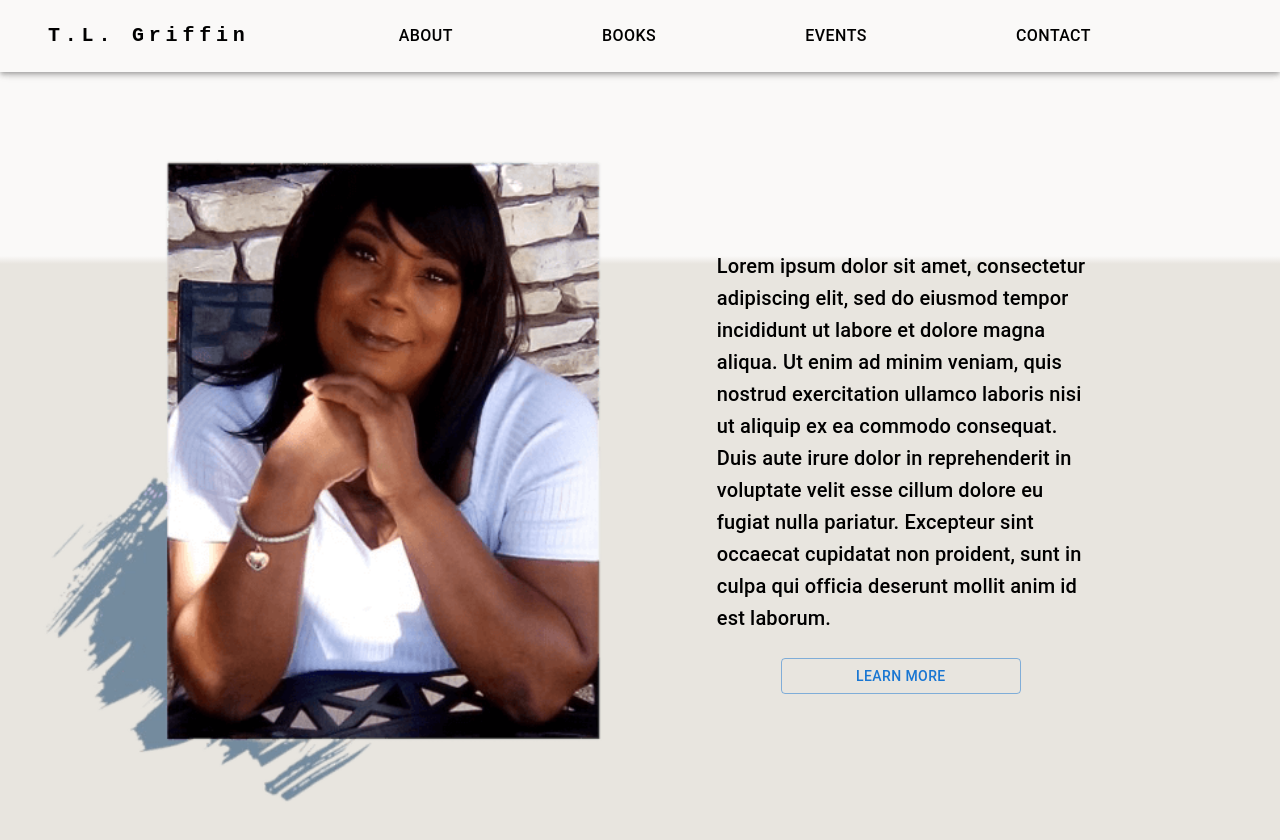
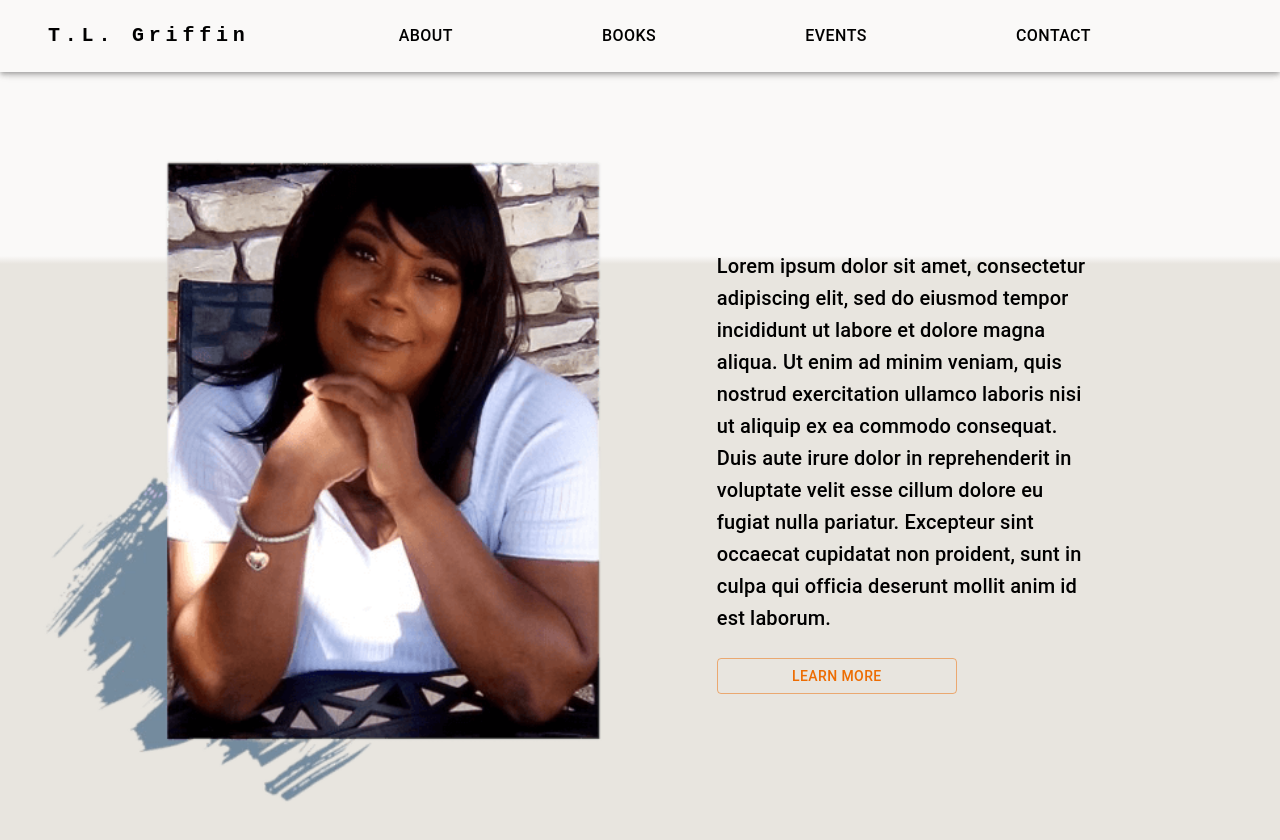
Before and after one commit to ChrisS561/TLGriffinBooks, a React (Create React App) app in the folder tisha-wesbite/: page / in a window 1280 px wide. Shown: the top 840 px of the page. Built offline with nearby package versions, Linux system fonts and the light colour scheme.

Commit message:
Update Homepage.js

```diff
--- a/tisha-wesbite/src/Pages/Homepage.js
+++ b/tisha-wesbite/src/Pages/Homepage.js
@@ -14,6 +14,8 @@ import AuthorPicture from './AuthorPicture';
 // };
 
 export default function Homepage() {
+	//Standard is 1440
+	console.log(window.innerWidth);
 	return (
 		<div
 			className="homepage"
@@ -47,14 +49,14 @@ export default function Homepage() {
 				{/* Large Screens (1200px+) */}
 				<Button
 					variant="outlined"
+					color="warning"
 					href="#about"
 					onClick={() => {
 						alert('click');
 					}}
 					sx={{
-						display: { xs: 'none', md: 'none',lg:'flex' },
+						display: { xs: 'none', md: 'none', lg: 'flex' },
 						width: '15rem',
-						ml: 8,
 					}}
 				>
 					Learn More
@@ -67,9 +69,8 @@ export default function Homepage() {
 						alert('click');
 					}}
 					sx={{
-						display: { xs: 'none', md: 'flex',lg:'none' },
+						display: { xs: 'none', md: 'flex', lg: 'none' },
 						width: '15rem',
-						ml: 3,
 					}}
 				>
 					Learn More
```
